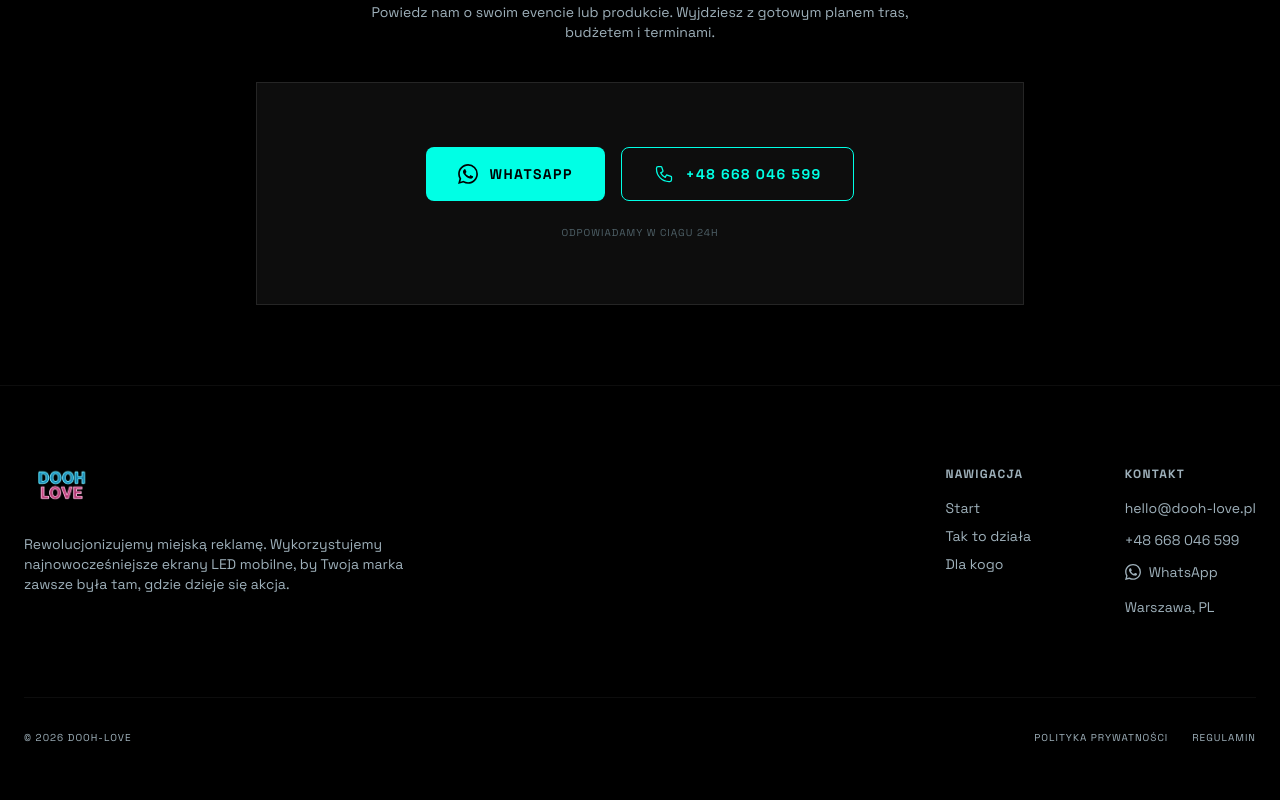
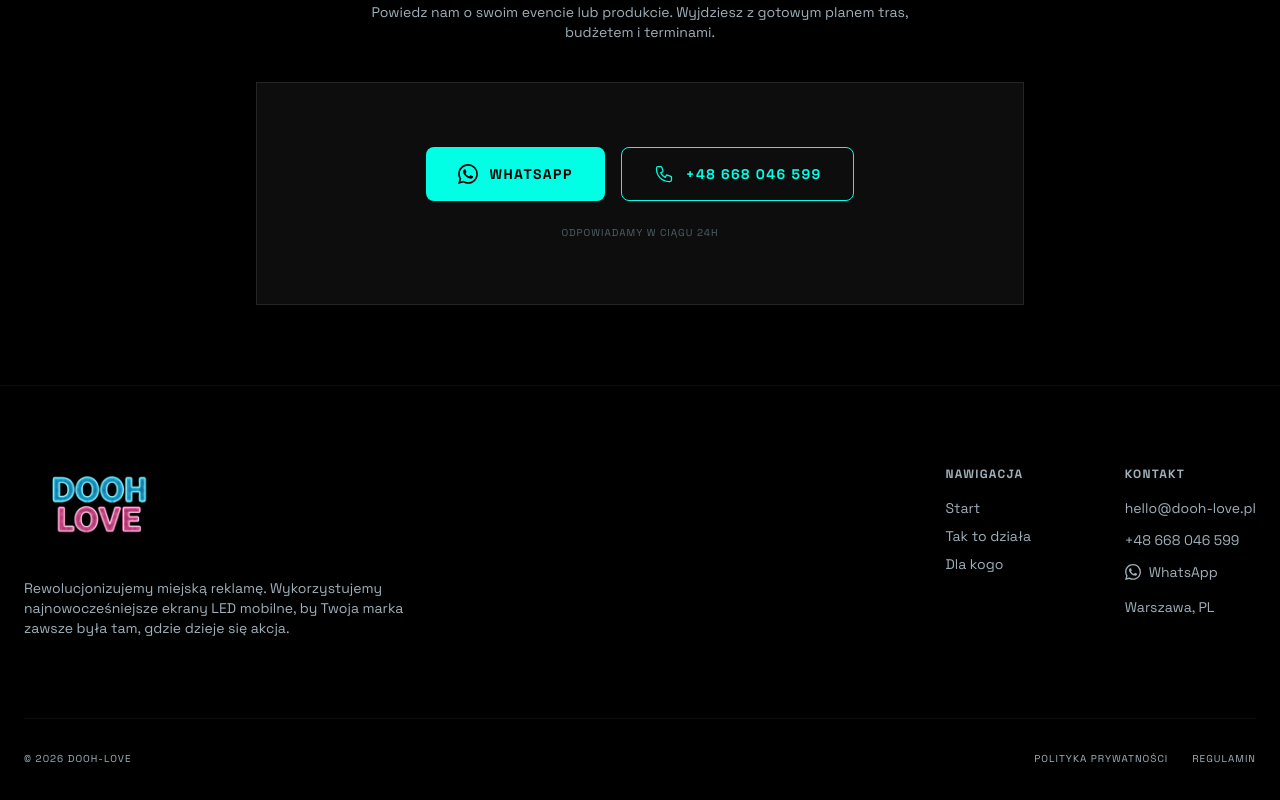
Before and after one commit to JKulczynski/dooh-love-website, a Next.js app: page / in a window 1280 px wide. Shown: the part 7367-8167 px from the top of the page. Built offline with nearby package versions, Linux system fonts and the light colour scheme.

Commit message:
[AI] Footer: logo x2 (88px)

```diff
--- a/app/page.tsx
+++ b/app/page.tsx
@@ -579,7 +579,7 @@ export default function Home() {
         <div className="max-w-7xl mx-auto flex flex-col md:flex-row justify-between items-start gap-12">
           <div className="space-y-6 max-w-sm">
             <div>
-              <Image src="/logo.png" alt="DOOH-LOVE" width={168} height={48} className="h-11 w-auto" />
+              <Image src="/logo.png" alt="DOOH-LOVE" width={336} height={96} className="h-[88px] w-auto" />
             </div>
             <p className="text-muted400 text-sm">
               Rewolucjonizujemy miejską reklamę. Wykorzystujemy najnowocześniejsze ekrany LED mobilne, by Twoja marka zawsze była tam, gdzie dzieje się akcja.
```
